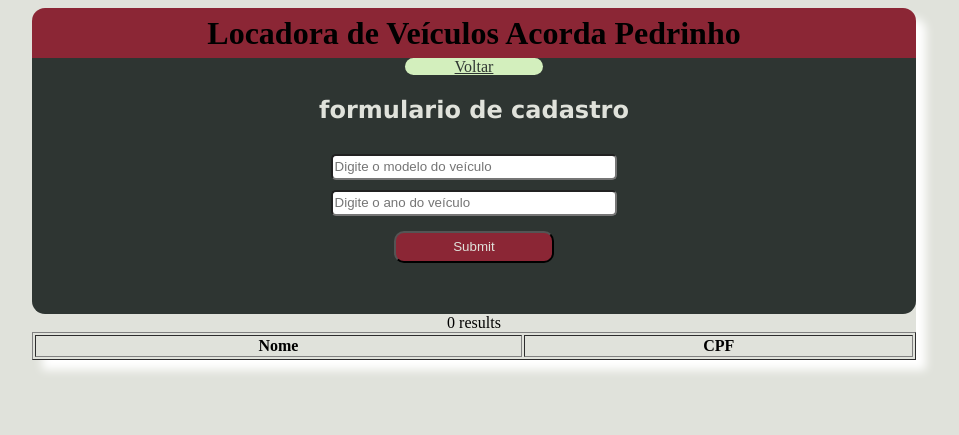
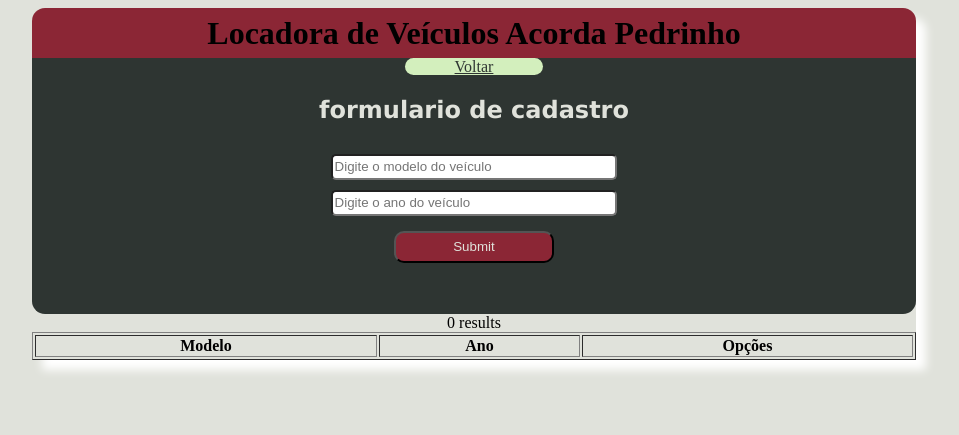
Before and after one commit to gustavo1046/Php-for-College, a PHP site: page /veiculos.php in a window 1280 px wide. Shown: the top 435 px of the page, without its empty margins (166-1125 px from the left). Run offline with PHP 8.4, Linux system fonts and the light colour scheme; data that the repository does not hold is empty.

Commit message:
estilizando tabela

```diff
--- a/actions/action_cliente.php
+++ b/actions/action_cliente.php
@@ -20,8 +20,8 @@ class action_cliente
             // output data of each row
             while($rows = mysqli_fetch_assoc($result)) {
                 echo "<tr><td>".$rows["nome"]."</td><td>".$rows["cpf"]."</td>";
-                echo "<td><a href='clienteedit.php?id=".$rows["id"]."'>Edit</a></td>";
-                echo "<td><a href='clientedelete.php?id=".$rows["id"]."'>Delete</a></td>";
+                echo "<td td colspan= ''><a href='clienteedit.php?id=".$rows["id"]."'>Edit</a></td>";
+                echo "<td td colspan= ''><a href='clientedelete.php?id=".$rows["id"]."'>Delete</a></td>";
                 echo "</tr>";
                 #echo "id: " . $rows["id"]. " - Nome: " . $rows["nome"]. ",CPF: " . $rows["cpf"]. "<br>";
             }
--- a/cliente.php
+++ b/cliente.php
@@ -29,8 +29,9 @@
         </div>
 
         <table border='1'>
-            <th>Nome</th>
-            <th>CPF</th>
+            <th colspan= "1">Nome</th>
+            <th colspan= "1">CPF</th>
+            <th colspan= "2">Opções</th>
             <?php
                 require_once __DIR__ . "/actions/action_cliente.php";
                 $acao = new action_cliente();
--- a/veiculos.php
+++ b/veiculos.php
@@ -29,8 +29,9 @@
         </div>
 
         <table border='1'>
-            <th>Nome</th>
-            <th>CPF</th>
+            <th colspan= "1">Modelo</th>
+            <th colspan= "1">Ano</th>
+            <th colspan= "2">Opções</th>
             <?php
                 require_once __DIR__ . "/actions/action_veiculo.php";
                 $acao = new action_veiculo();
```
